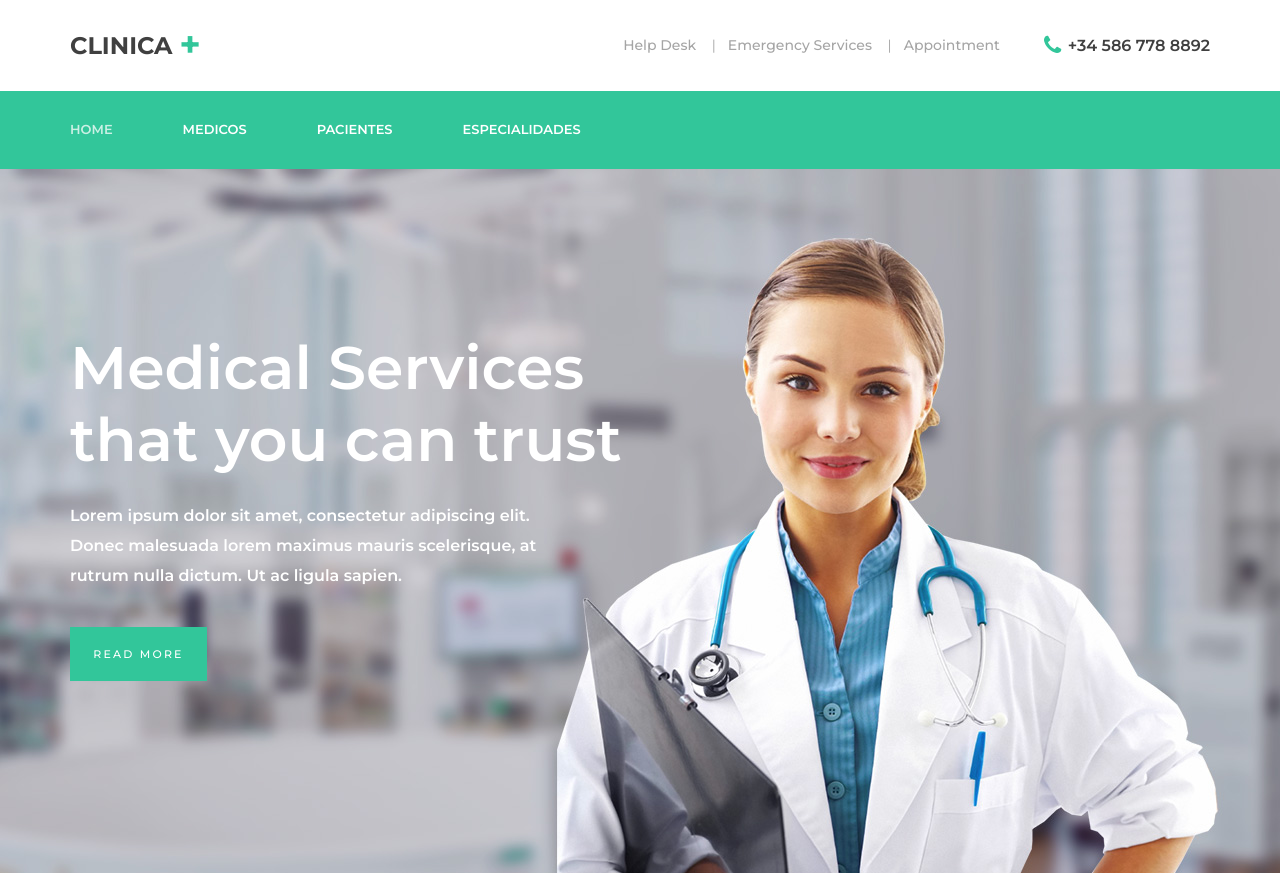
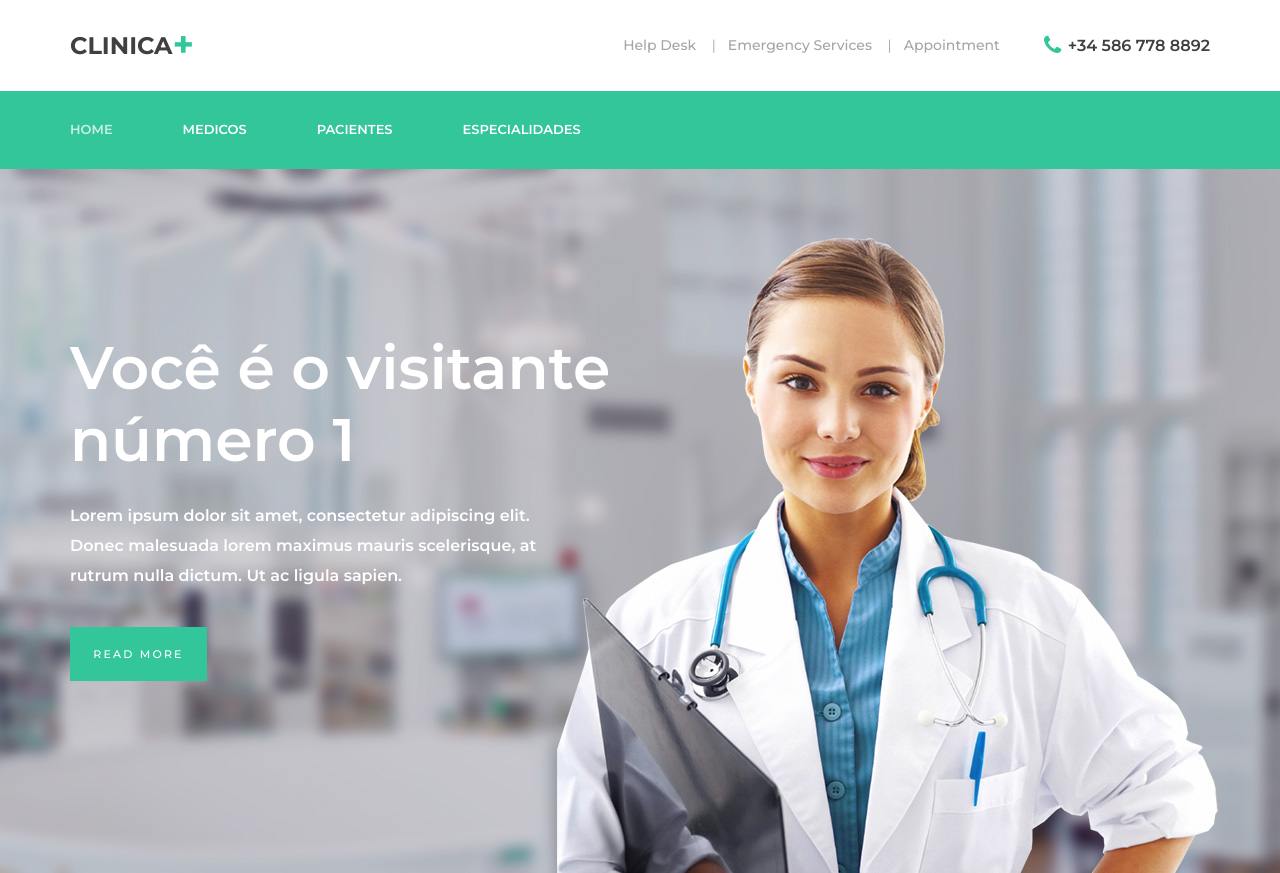
Before and after one commit to bruno80/Clinic, a Django app: page /gestao/ in a window 1280 px wide. Shown: the top 873 px of the page. Run offline with Django 3.2, Linux system fonts and the light colour scheme; some libraries are stand-ins or nearby versions.

Commit message:
visitante

```diff
--- a/Gestao/templates/base.html
+++ b/Gestao/templates/base.html
@@ -86,6 +86,7 @@
                             <li><a href="/gestao/doctor/">Medicos</a></li>
                             <li><a href="/gestao/patient/">Pacientes</a></li>
                             <li><a href="/gestao/specialty/">Especialidades</a></li>
+                            <li><a>Você é o visitante número {{request.session.visitante}}</a></li>
                           </ul>
                         </nav>
                         <div class="search_content d-flex flex-row align-items-center justify-content-end ml-auto">
--- a/Gestao/templates/home.html
+++ b/Gestao/templates/home.html
@@ -37,9 +37,7 @@
 								<div class="col">
 									<div class="header_top_content d-flex flex-row align-items-center justify-content-start">
 										<div class="logo">
-											<a href="/gestao">clinica
-												<span>+</span>
-											</a>
+											<a href="/gestao">clinica<span>+</span></a>
 										</div>
 										<div class="header_top_extra d-flex flex-row align-items-center justify-content-start ml-auto">
 											<div class="header_top_nav">
@@ -106,7 +104,7 @@
 					<div class="row">
 						<div class="col">
 							<div class="home_content">
-								<div class="home_title">Medical Services that you can trust</div>
+								<div class="home_title">Você é o visitante número {{request.session.visitante}}</div>
 								<div class="home_text">Lorem ipsum dolor sit amet, consectetur adipiscing elit. Donec malesuada lorem maximus mauris scelerisque, at rutrum
 									nulla dictum. Ut ac ligula sapien.</div>
 								<div class="button home_button">
--- a/Gestao/views.py
+++ b/Gestao/views.py
@@ -2,10 +2,12 @@ from django.shortcuts import render, redirect
 from . models import Doctor, Specialty, Patient
 from django.http import HttpResponse
 from . forms import FormDoctor, FormPatient, FormSpecialty
+from django.db.models import Count
 
 def home(request):
-    return render (request, 'home.html', {})
-
+    visitante = request.session.get('visitante', 0)
+    request.session['visitante'] = visitante+1
+    return render (request, 'home.html')
 
 def doctor_list(request):
     doctors = Doctor.objects.all()
```
Also changed, not shown: db.sqlite3.
